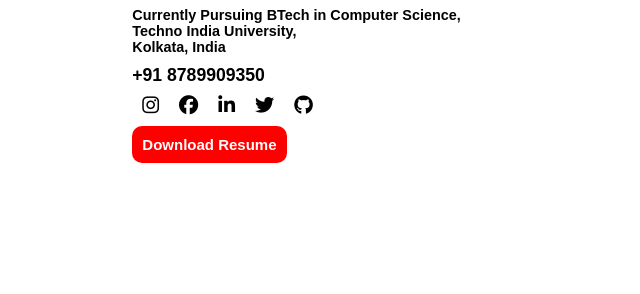
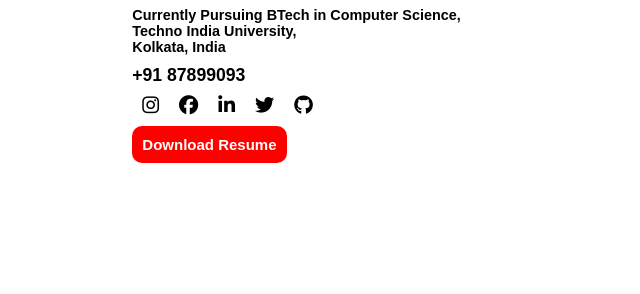
Before and after one commit to ayush-agarwal-190/AyushAgarwal, a plain HTML site: page index.html in a window 1280 px wide. Shown: the part 430-724 px from the top of the page, 640-1280 px from the left. Drawn offline with Linux system fonts and the light colour scheme.

Commit message:
Update index.html

```diff
--- a/index.html
+++ b/index.html
@@ -75,7 +75,7 @@
         <h6> Currently Pursuing BTech in Computer Science,<br>
           Techno India University,<br>
           Kolkata, India</h6>
-        <p> +91 8789909350</p>
+        <p> +91 87899093</p>
       </div>
 
 
```
